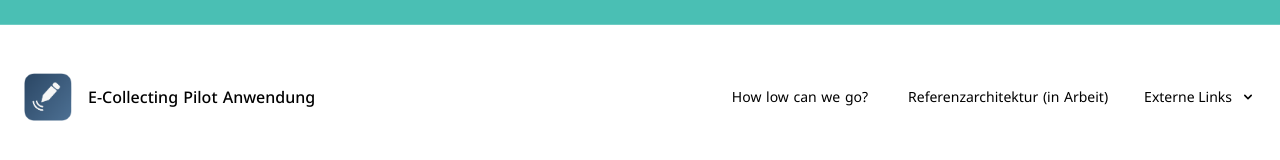
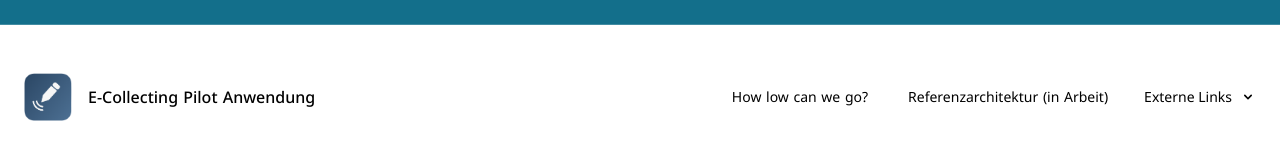
Before and after one commit to Digital-Democracy-Hub-Schweiz/e-collecting-pilot, a React (Vite) app: page / in a window 1280 px wide. Shown: the top 160 px of the page. Built offline with nearby package versions, Linux system fonts and the light colour scheme; no server answers.

Commit message:
Header-Hintergrundfarbe geändert
Header-Hintergrundfarbe wurde auf #13678A geändert.

```diff
--- a/src/pages/Index.tsx
+++ b/src/pages/Index.tsx
@@ -86,7 +86,7 @@ const Index = () => {
       <header id="main-header">
         {/* Top Bar - All Swiss Federal Authorities */}
         <div className="top-bar text-white border-b border-white/20" style={{
-        backgroundColor: 'hsl(var(--gov-header-bg))'
+        backgroundColor: 'hsl(var(--footer-background))'
       }}>
           <div className="max-w-7xl mx-auto px-6 py-3">
             <div className="flex items-center justify-between">
```
